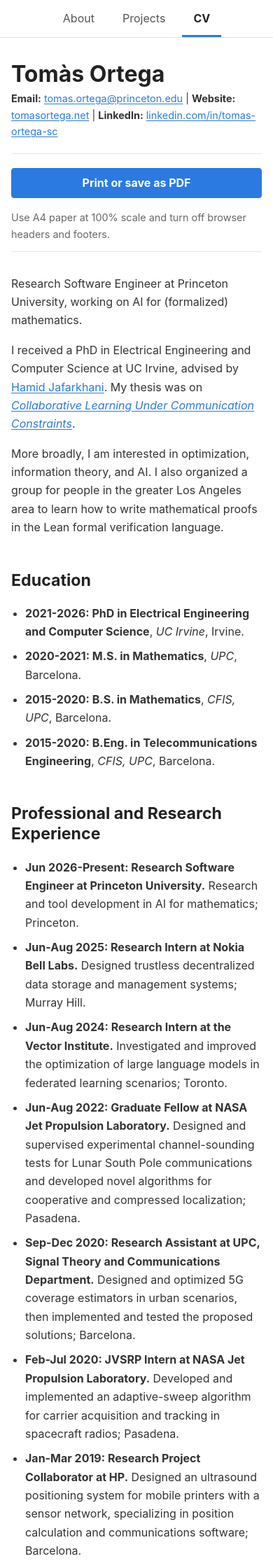
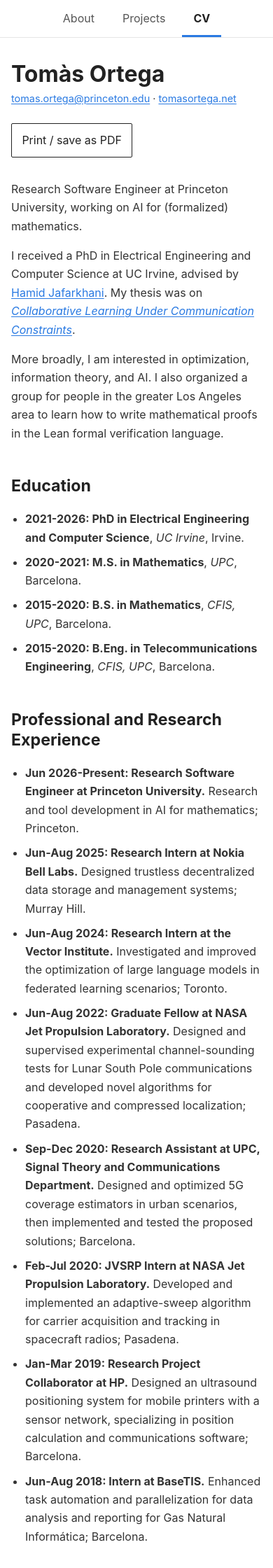
Before and after one commit to TomasOrtega/TomasOrtega, a Jekyll site: the page built from cv.md, in a window 390 px wide. Shown: the top 2240 px of the page at 70% size. Built offline with Jekyll 4.4.1, drawn with Linux system fonts in a browser that asks for light colours.

Commit message:
Updated CV style

```diff
--- a/assets/css/style.scss
+++ b/assets/css/style.scss
@@ -132,10 +132,11 @@ img {
 
 .social-links {
   display: flex;
+  max-width: 36rem;
   flex-wrap: wrap;
   justify-content: center;
-  gap: 0.3rem;
-  margin: 1rem 0;
+  gap: 0.45rem;
+  margin: 1rem auto;
 }
 
 .social-links a {
@@ -144,7 +145,7 @@ img {
 
 .social-links img {
   width: auto;
-  height: 24px;
+  height: 32px;
   border-radius: 4px;
 }
 
@@ -174,9 +175,16 @@ img {
   font-style: normal;
 }
 
-.cv-header {
-  padding-bottom: 1rem;
-  border-bottom: 1px solid var(--border);
+.cv-heading {
+  display: flex;
+  align-items: flex-start;
+  justify-content: space-between;
+  gap: 2rem;
+  margin-bottom: 2rem;
+}
+
+.cv-heading > div:first-child {
+  min-width: 0;
 }
 
 .cv-header h1 {
@@ -192,36 +200,22 @@ img {
   font-size: 0.9rem;
 }
 
-.cv-actions {
-  display: flex;
-  align-items: baseline;
-  justify-content: space-between;
-  gap: 1rem;
-  margin: 1.25rem 0 2rem;
-  padding-bottom: 0.75rem;
-  border-bottom: 1px solid var(--border);
-}
-
-.cv-actions p {
-  margin: 0;
-  color: var(--muted);
-  font-size: 0.9rem;
-}
-
 .cv-print-button {
   flex: none;
-  padding: 0.45rem 0.7rem;
-  border: 1px solid var(--link);
-  border-radius: 4px;
-  color: #fff;
-  background: var(--link);
+  margin-top: 4px;
+  padding: 0.65rem 0.9rem;
+  border: 1px solid var(--heading);
+  border-radius: 2px;
+  color: var(--heading);
+  background: transparent;
   font: inherit;
-  font-weight: 700;
+  white-space: nowrap;
   cursor: pointer;
 }
 
 .cv-print-button:hover {
-  background: #1769c2;
+  color: #fff;
+  background: var(--heading);
 }
 
 .cv-entries,
@@ -263,35 +257,35 @@ img {
     height: 150px;
   }
 
-  .cv-actions {
-    align-items: stretch;
-    flex-direction: column;
+  .cv-heading {
+    display: block;
   }
 
   .cv-print-button {
-    width: 100%;
+    margin-top: 1.25rem;
   }
 }
 
 @media print {
   @page {
     size: A4;
-    margin: 18mm 20mm;
+    margin: 14mm 18mm;
   }
 
   .cv-page {
     color: #000;
     background: #fff;
-    font-family: "Times New Roman", Times, serif;
-    font-size: 10pt;
+    font-family: "Helvetica Neue", Arial, sans-serif;
+    font-size: 9pt;
     font-variant-ligatures: none;
-    line-height: 1.25;
+    line-height: 1.4;
     hyphens: none;
+    print-color-adjust: exact;
   }
 
   .cv-page .skip-link,
   .cv-page .site-header,
-  .cv-page .cv-actions {
+  .cv-page .cv-print-button {
     display: none;
   }
 
@@ -302,75 +296,61 @@ img {
     font-family: inherit;
   }
 
+  .cv-heading {
+    display: block;
+    margin: 0;
+  }
+
   .cv-header {
-    margin: 0 0 8pt;
-    padding: 0 0 5pt;
-    border-bottom: 1pt solid #000;
     break-inside: avoid-page;
-    page-break-inside: avoid;
   }
 
   .cv-header h1 {
     margin: 0 0 2pt;
-    font-size: 22pt;
-    font-weight: 700;
-    line-height: 1;
+    color: #000;
+    font: 700 20pt/1.05 Georgia, "Times New Roman", serif;
+    letter-spacing: 0;
+    text-align: center;
   }
 
   .cv-contact {
-    margin: 1pt 0 0;
-    font-size: 9pt;
-    line-height: 1.2;
+    margin: 0 0 10pt;
+    padding-bottom: 7pt;
+    border-bottom: 1pt solid #000;
+    font: inherit;
+    text-align: center;
   }
 
   .site-main--cv h2 {
-    margin: 9pt 0 3pt;
-    padding: 0 0 1pt;
-    border-bottom: 0.5pt solid #000;
+    margin: 12pt 0 5pt;
+    padding: 0 0 2.5pt;
+    border-bottom: 0.7pt solid #777;
     color: #000;
-    font-size: 12pt;
-    font-weight: 700;
-    line-height: 1.15;
+    font: 700 10.5pt/1.15 "Helvetica Neue", Arial, sans-serif;
+    letter-spacing: 0.07em;
+    text-transform: uppercase;
     break-after: avoid-page;
-    page-break-after: avoid;
   }
 
   .site-main--cv p {
-    margin: 2pt 0;
+    margin: 0 0 6pt;
     orphans: 3;
-    text-align: left;
     widows: 3;
   }
 
-  .cv-entries,
-  .cv-projects,
-  .cv-skills,
-  .cv-bibliography {
-    margin: 2pt 0;
-    padding-left: 14pt;
+  .site-main--cv ul,
+  .site-main--cv ol {
+    margin: 3pt 0 7pt;
+    padding-left: 16pt;
   }
 
-  .cv-entries > li,
-  .cv-projects > li,
-  .cv-skills > li,
-  .cv-bibliography > li {
-    margin: 0;
-    padding: 1.25pt 0;
+  .site-main--cv li {
+    margin-bottom: 2.5pt;
     break-inside: avoid-page;
-    page-break-inside: avoid;
   }
 
-  .cv-projects,
-  .cv-skills,
   .cv-awards {
     break-inside: avoid-page;
-    page-break-inside: avoid;
-  }
-
-  .cv-bibliography {
-    padding-left: 16pt;
-    font-size: 9pt;
-    line-height: 1.2;
   }
 
   .cv-publication-link,
@@ -380,6 +360,6 @@ img {
 
   .site-main--cv a {
     color: inherit;
-    text-decoration: underline;
+    text-decoration: none;
   }
 }
--- a/cv.md
+++ b/cv.md
@@ -6,20 +6,19 @@ permalink: /cv/
 cv: true
 ---
 
+<div class="cv-heading">
 <div class="cv-header" markdown="1">
 
 # Tomàs Ortega
 
-**Email:** [tomas.ortega@princeton.edu](mailto:tomas.ortega@princeton.edu) |
-**Website:** [tomasortega.net](https://tomasortega.net/) |
-**LinkedIn:** [linkedin.com/in/tomas-ortega-sc](https://www.linkedin.com/in/tomas-ortega-sc)
+[tomas.ortega@princeton.edu](mailto:tomas.ortega@princeton.edu) · [tomasortega.net](https://tomasortega.net/)
 {: .cv-contact}
 
 </div>
 
-<div class="cv-actions">
-  <button class="cv-print-button" type="button" data-print-cv>Print or save as PDF</button>
-  <p>Use A4 paper at 100% scale and turn off browser headers and footers.</p>
+<div>
+  <button class="cv-print-button" type="button" data-print-cv>Print / save as PDF</button>
+</div>
 </div>
 
 Research Software Engineer at Princeton University, working on AI for (formalized) mathematics.
```
Also changed, not shown: index.md (+1 -2 lines).
